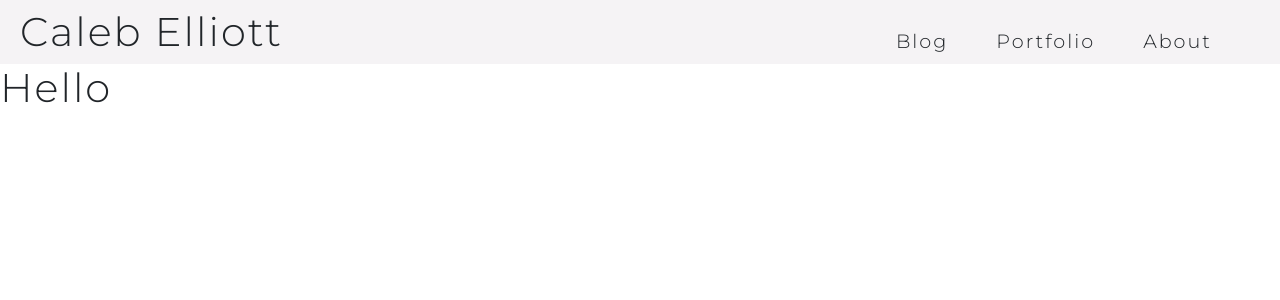
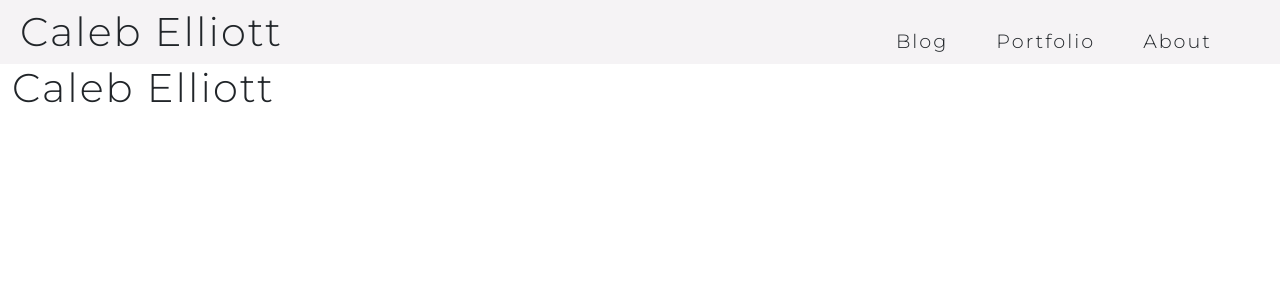
Before and after one commit to CALEBELLIOTT/caleb-elliott-blog, a React (Create React App) app: page /portfolio in a window 1280 px wide. Shown: the top 300 px of the page. Built offline with nearby package versions, Linux system fonts and the light colour scheme.

Commit message:
push to pull to laptop

```diff
--- a/src/index.js
+++ b/src/index.js
@@ -2,11 +2,11 @@ import React from 'react';
 import ReactDOM from 'react-dom/client';
 import App from './App';
 import { BrowserRouter, Routes, Route } from "react-router-dom";
-import Portfolio from "./pages/Portfolio";
 import Blog from "./pages/Blog";
 import './index.css'
 import AboutPage from "./pages/About";
 import BlogPost from "./pages/BlogPost";
+import Portfolio from './pages/portfolio/Portfolio';
 
 
 const root = ReactDOM.createRoot(document.getElementById('root'));
--- a/src/pages/Portfolio.js
+++ /dev/null
@@ -1,9 +0,0 @@
-import React from "react"
-
-export default function Portfolio() {
-  return (
-    <div>
-      <h1>Hello</h1>
-    </div>
-  )
-}
--- /dev/null
+++ b/src/pages/portfolio/Portfolio.js
@@ -0,0 +1,14 @@
+import React from "react"
+import './PortfolioPage.css'
+
+export default function Portfolio() {
+  return (
+    <>
+      <div className="container-fluid portfolio-container">
+        <div className="row">
+          <h1>Caleb Elliott</h1>
+        </div>
+      </div>
+    </>
+  )
+}
```
Also changed, not shown: src/pages/portfolio/PortfolioPage.css (added).
